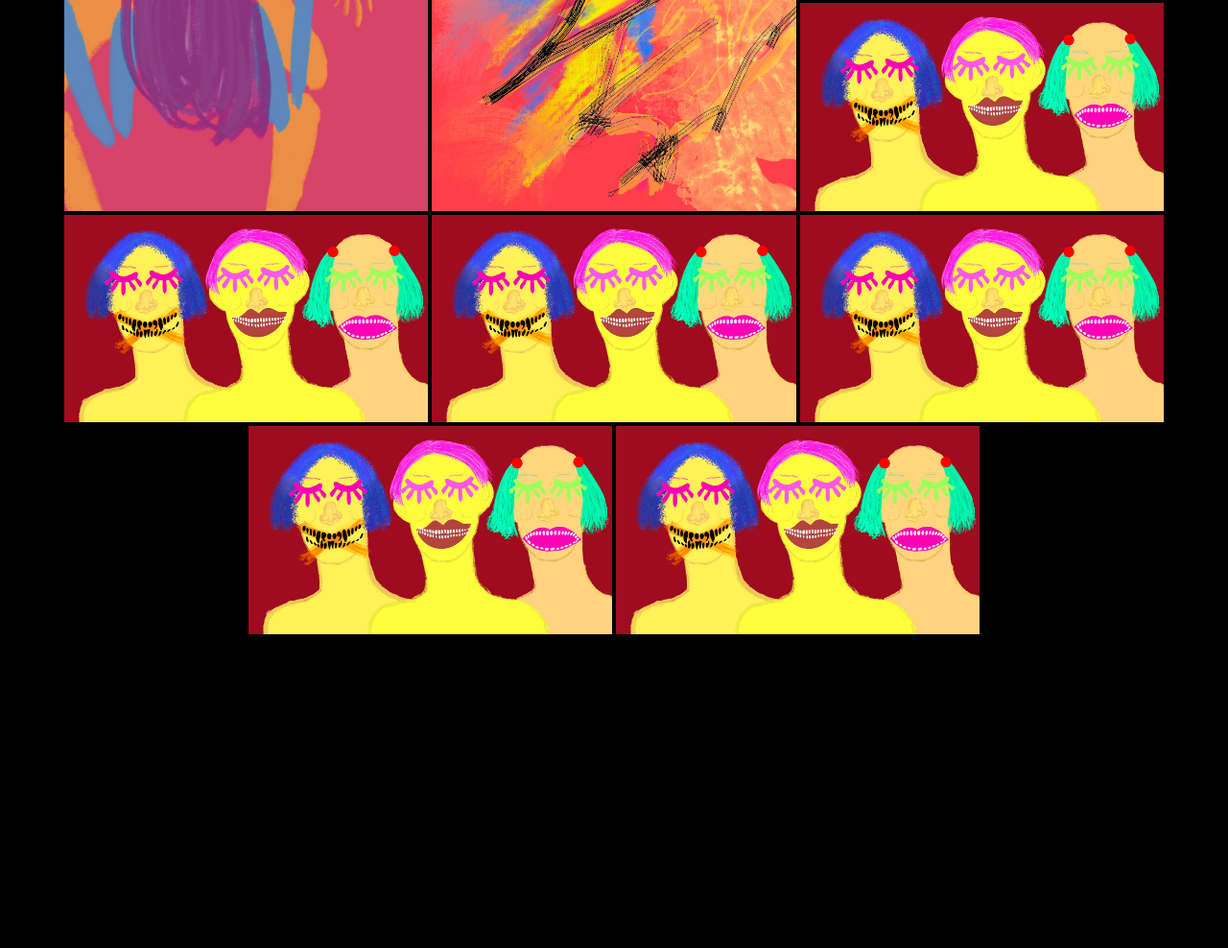
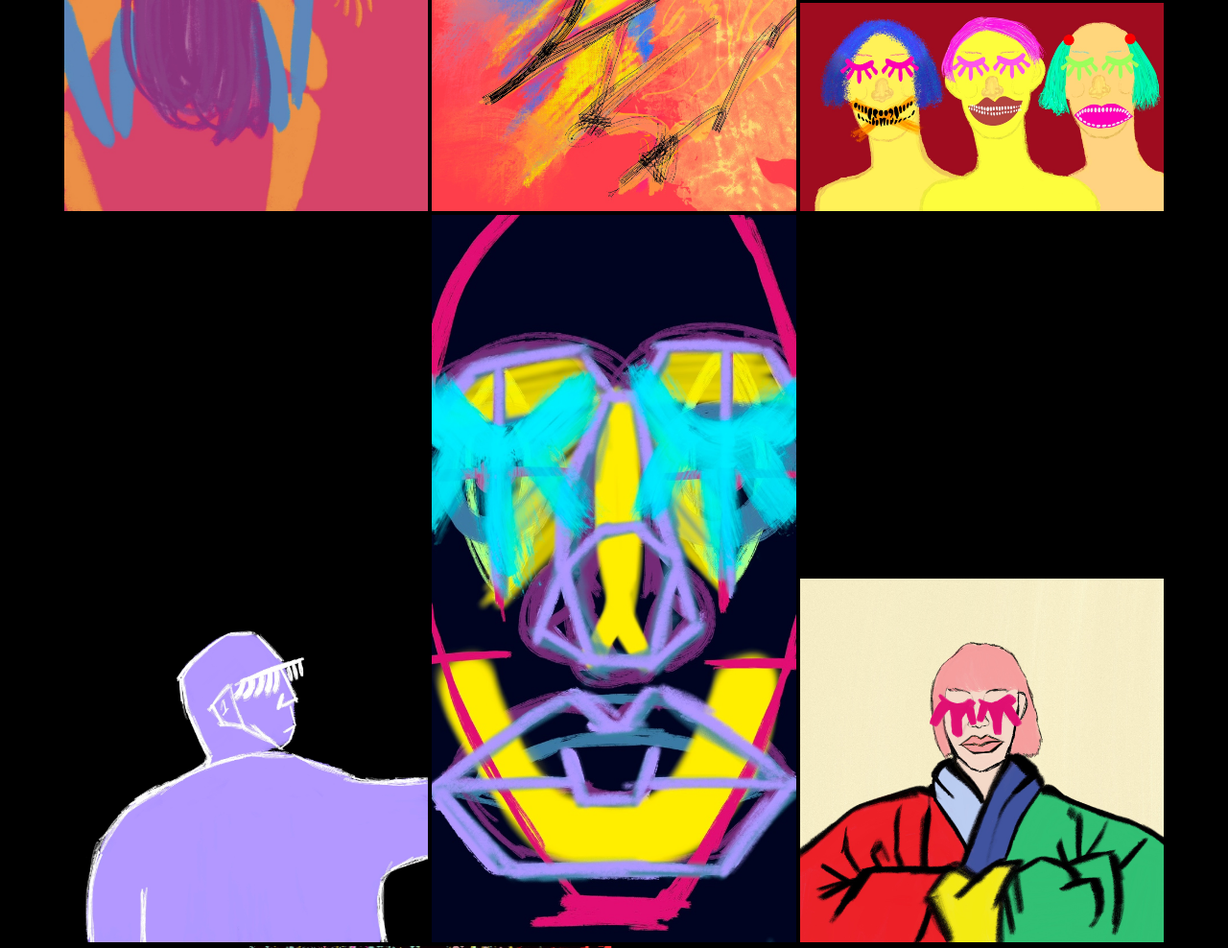
Before and after one commit to chowoojinchowoojin/chowoojin, a plain HTML site: page digital.html in a window 1280 px wide. Shown: the part 710-1698 px from the top of the page at 96% size. Before the commit the page ends 1383 px from the top, so only its background shows below. Drawn offline with Linux system fonts and the light colour scheme.

Commit message:
Add files via upload

```diff
--- a/digital.html
+++ b/digital.html
@@ -47,10 +47,10 @@
     <a href="saigono kanasimi.html"><img src="saigono kanasimi.jpg" width="30%"></a>
     <a href="caravan.html"><img src="caravan.jpg" width="30%"></a>
     <a href="brother.html"><img src="brother.jpg" width="30%"></a>
-    <a href="wakaranai.html"><img src="brother.jpg" width="30%"></a>
-    <a href="untitled-1.html"><img src="brother.jpg" width="30%"></a>
-    <a href="prism.html"><img src="brother.jpg" width="30%"></a>
-    <a href="2 about it.html"><img src="brother.jpg" width="30%"></a>
-    <a href="never.html"><img src="brother.jpg" width="30%"></a>
+    <a href="wakaranai.html"><img src="wakaranai.jpg" width="30%"></a>
+    <a href="untitled-1.html"><img src="untitled-1.jpg" width="30%"></a>
+    <a href="prism.html"><img src="prism.jpg" width="30%"></a>
+    <a href="2 about it.html"><img src="2 about it.jpg" width="30%"></a>
+    <a href="never.html"><img src="never.jpg" width="30%"></a>
   </p>
 </body>
```
